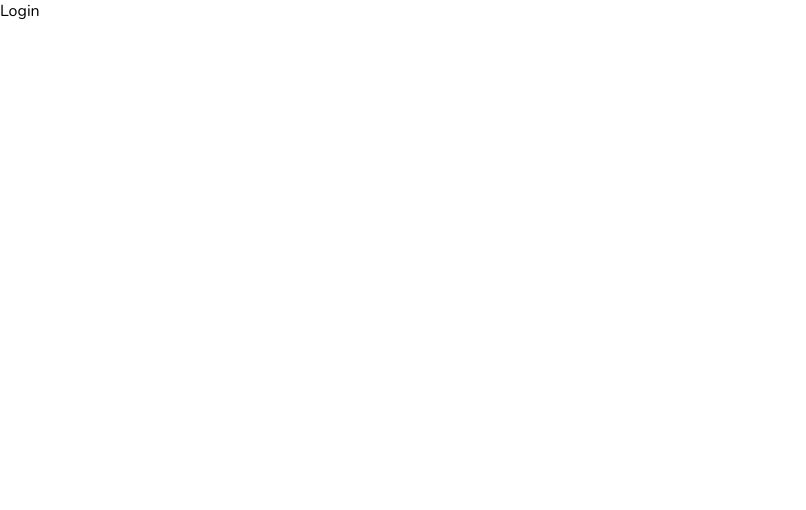
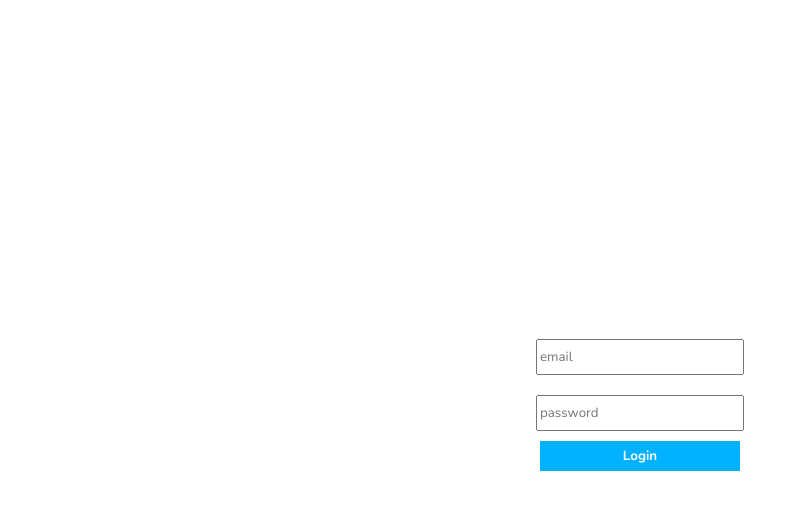
Before and after one commit to kabutoshinki/admin_dashboard, a React (Create React App) app: page /login in a window 1280 px wide. Shown: the top 510 px of the page, without its empty margins (0-806 px from the left). Built offline with nearby package versions, Linux system fonts and the light colour scheme.

Commit message:
add feature  login with gmail firebase

```diff
--- a/src/App.js
+++ b/src/App.js
@@ -3,7 +3,7 @@ import Login from "./pages/login/Login";
 import List from "./pages/list/List";
 import Single from "./pages/single/Single";
 import New from "./pages/new/New";
-import { BrowserRouter, Routes, Route } from "react-router-dom";
+import { BrowserRouter, Routes, Route, Navigate } from "react-router-dom";
 import { productInputs, userInputs } from "./formSource";
 import "./style/dark.scss";
 import { useContext } from "react";
@@ -12,28 +12,62 @@ import { DarkModeContext } from "./context/darkModeContext";
 function App() {
   const { darkMode } = useContext(DarkModeContext);
 
+  const currentUser = false;
+  const RequireAuth = ({ children }) => {
+    return currentUser ? children : <Navigate to="/login" />;
+  };
+
   return (
     <div className={darkMode ? "app dark" : "app"}>
       <BrowserRouter>
         <Routes>
           <Route path="/">
-            <Route index element={<Home />} />
             <Route path="login" element={<Login />} />
+            <Route
+              index
+              element={
+                <RequireAuth>
+                  <Home />
+                </RequireAuth>
+              }
+            />
             <Route path="users">
-              <Route index element={<List />} />
-              <Route path=":userId" element={<Single />} />
+              <Route
+                index
+                element={
+                  <RequireAuth>
+                    <List />
+                  </RequireAuth>
+                }
+              />
+              <Route
+                path=":userId"
+                element={
+                  <RequireAuth>
+                    <Single />
+                  </RequireAuth>
+                }
+              />
               <Route
                 path="new"
-                element={<New inputs={userInputs} title="Add New User" />}
+                element={
+                  <RequireAuth>
+                    <New inputs={userInputs} title="Add New User" />
+                  </RequireAuth>
+                }
               />
             </Route>
             <Route path="products">
-              <Route index element={<List />} />
+              <Route
+                index
+                element={
+                  <RequireAuth>
+                    <List />
+                  </RequireAuth>
+                }
+              />
               <Route path=":productId" element={<Single />} />
-              <Route
-                path="new"
-                element={<New inputs={productInputs} title="Add New Product" />}
-              />
+              <Route path="new" element={<New inputs={productInputs} title="Add New Product" />} />
             </Route>
           </Route>
         </Routes>
--- a/src/components/sidebar/sidebar.scss
+++ b/src/components/sidebar/sidebar.scss
@@ -56,7 +56,7 @@
 
         .icon {
           font-size: 18px;
-          color: #7451f8;
+          color: #00B1FF;
         }
 
         span{
--- /dev/null
+++ b/src/firebase.js
@@ -0,0 +1,24 @@
+// Import the functions you need from the SDKs you need
+import { initializeApp } from "firebase/app";
+import { getAuth } from "firebase/auth";
+
+// TODO: Add SDKs for Firebase products that you want to use
+// https://firebase.google.com/docs/web/setup#available-libraries
+
+// Your web app's Firebase configuration
+// For Firebase JS SDK v7.20.0 and later, measurementId is optional
+const firebaseConfig = {
+  apiKey: process.env.REACT_APP_API_KEY,
+  authDomain: process.env.REACT_APP_AUTH_DOMAIN,
+  databaseURL: process.env.REACT_APP_DATABASE_URL,
+  projectId: process.env.REACT_APP_PROJECT_ID,
+  storageBucket: process.env.REACT_APP_STORAGE_BUCKET,
+  messagingSenderId: process.env.REACT_APP_MESSAGING_SENDER_ID,
+  appId: process.env.REACT_APP_APP_ID,
+  measurementId: process.env.REACT_APP_MEASUREMENT_ID,
+};
+
+// Initialize Firebase
+const app = initializeApp(firebaseConfig);
+
+export const auth = getAuth();
--- a/src/index.js
+++ b/src/index.js
@@ -3,11 +3,11 @@ import ReactDOM from "react-dom";
 import App from "./App";
 import { DarkModeContextProvider } from "./context/darkModeContext";
 
-ReactDOM.render(
+const root = ReactDOM.createRoot(document.getElementById("root"));
+root.render(
   <React.StrictMode>
     <DarkModeContextProvider>
       <App />
     </DarkModeContextProvider>
-  </React.StrictMode>,
-  document.getElementById("root")
+  </React.StrictMode>
 );
--- a/src/pages/login/Login.jsx
+++ b/src/pages/login/Login.jsx
@@ -1,9 +1,36 @@
-import "./login.scss"
+import { useState } from "react";
+import "./login.scss";
+import { auth } from "../../firebase";
+import { signInWithEmailAndPassword } from "firebase/auth";
+import { useNavigate } from "react-router-dom";
+const Login = () => {
+  const [error, setError] = useState(false);
+  const [email, setEmail] = useState("");
+  const [password, setPassword] = useState("");
+  const navigate = useNavigate();
 
-const Login = () => {
+  const handleLogin = (e) => {
+    e.preventDefault();
+
+    signInWithEmailAndPassword(auth, email, password)
+      .then((userCredential) => {
+        const user = userCredential.user;
+        navigate("/");
+      })
+      .catch((error) => {
+        setError(true);
+      });
+  };
   return (
-    <div>Login</div>
-  )
-}
+    <div className="login">
+      <form onSubmit={handleLogin}>
+        <input type="email" placeholder="email" onChange={(e) => setEmail(e.target.value)} />
+        <input type="password" placeholder="password" onChange={(e) => setPassword(e.target.value)} />
+        <button type="submit">Login</button>
+        {error && <span>Wrong email password</span>}
+      </form>
+    </div>
+  );
+};
 
-export default Login
+export default Login;
--- a/src/pages/login/login.scss
+++ b/src/pages/login/login.scss
@@ -1,3 +1,32 @@
 .login{
+    height: 100vh;
+    display: flex;
+    align-items: center;
+    justify-content: center;
 
+    form{
+        display: flex;
+        flex-direction: column;
+        align-items: center;
+        input{
+            width: 200px;
+            height: 30px;
+            margin:10px;
+        }
+
+        button{
+            width:200px;
+            height: 30px;
+            border: none;
+            background-color: #00B1FF;
+            color: white;
+            font-weight: bold;
+            cursor: pointer;
+        }
+
+        span{
+            font-size: 12px;
+            color: red;
+        }
+    }
 }
```
Also changed, not shown: package.json (+5 -4 lines), 2 other files (tests, documents, lock files or other folders).
